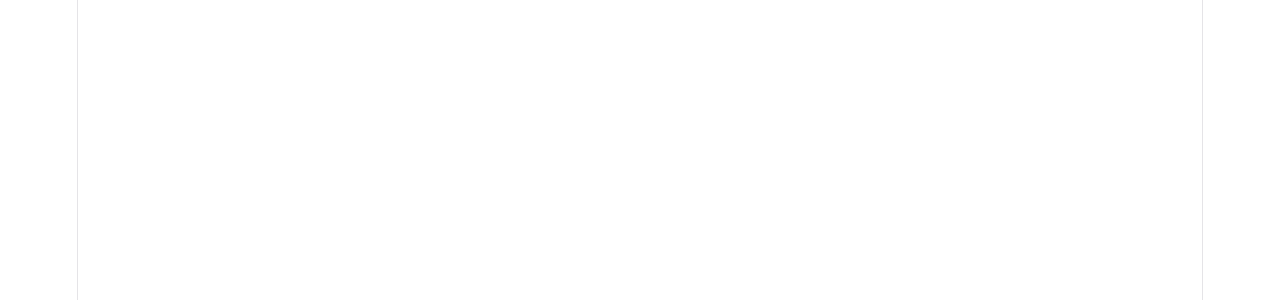
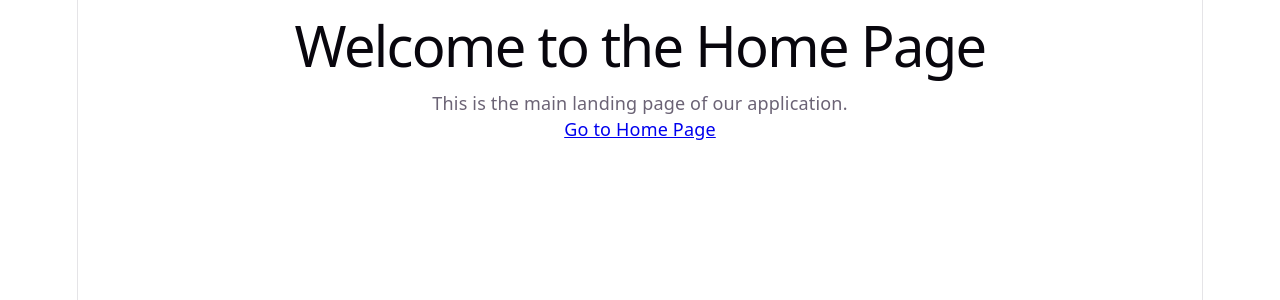
Before and after one commit to Kevin-alcaino/react-hito2, a React (Vite) app in the folder react-hito2/: page / in a window 1280 px wide. Shown: the top 300 px of the page. Built offline with nearby package versions, Linux system fonts and the light colour scheme.

Commit message:
se edita el pack.json

```diff
--- a/react-hito2/package.json
+++ b/react-hito2/package.json
@@ -1,5 +1,5 @@
 {
-  "name": "react-hito2",
+  "name": "hito-2-pizzeria-il-tomaco",
   "private": true,
   "version": "0.0.0",
   "type": "module",
--- a/react-hito2/src/App.jsx
+++ b/react-hito2/src/App.jsx
@@ -1,9 +1,14 @@
+import { Route, Routes } from 'react-router-dom'
 import './App.css'
+import HomePages from './pages/HomePages'
+import FormularioPages from './pages/FormularioPages'
 
 function App() {
   return (
-    <div className="App">
-    </div>
+<Routes>
+  <Route path='/' element= {<HomePages/>}/>
+   <Route path='/formulario' element= {<FormularioPages/>}/>
+</Routes>
   )
 }
 
--- /dev/null
+++ b/react-hito2/src/pages/FormularioPages.jsx
@@ -0,0 +1,12 @@
+import { Link } from 'react-router-dom'
+
+function FormularioPages() {
+    return (
+        <div>
+            <h1>Formulario Page</h1>
+            <p>This is the Formulario page of our application.</p>
+            <Link to="/formulario" className="nav-link">Go to Formulario Page</Link>
+        </div>
+    )
+}
+export default FormularioPages;
--- /dev/null
+++ b/react-hito2/src/pages/HomePages.jsx
@@ -0,0 +1,12 @@
+import { Link } from 'react-router-dom'
+
+function HomePages() {
+  return (
+    <div className="home-container">
+      <h1>Welcome to the Home Page</h1>
+      <p>This is the main landing page of our application.</p>
+      <Link to="/home" className="nav-link">Go to Home Page</Link>
+    </div>
+  );
+}
+export default HomePages;
```
